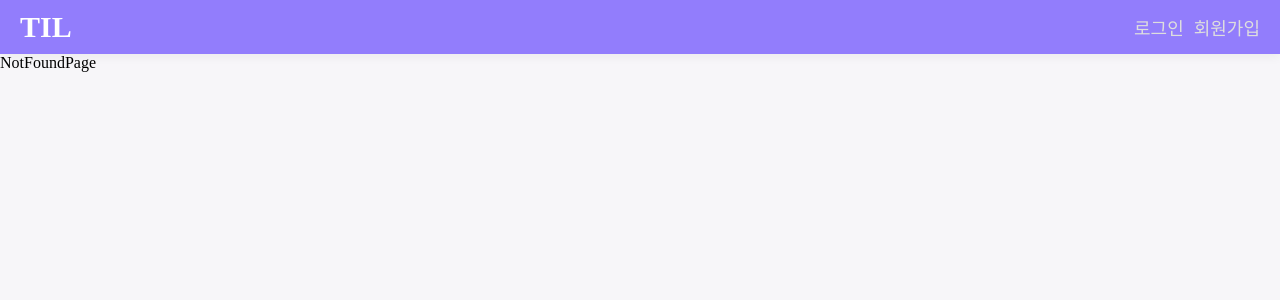
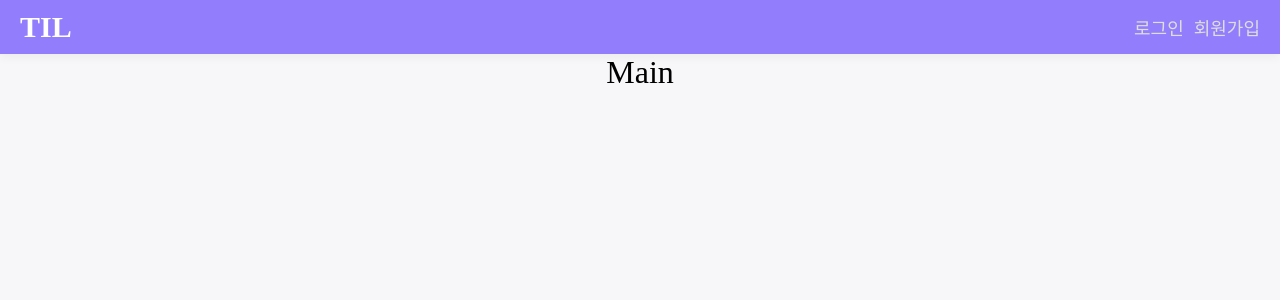
Before and after one commit to youngseoJi/vue-, a Vue app: page /main in a window 1280 px wide. Shown: the top 300 px of the page. Built offline with nearby package versions, Linux system fonts and the light colour scheme.

Commit message:
maipage 생성 및 - router 연결

```diff
--- a/src/components/LoginForm.vue
+++ b/src/components/LoginForm.vue
@@ -58,6 +58,8 @@
         };
         const { data } = await loginUser(userData);
         console.log(data.user.username);
+        // 로그인 성공 시 -> 메인 페이지로 router 이동
+        this.$router.push('/main');
         this.logMessage = `${data.user.username} 님 환영합니다`;
         // this.initForm();
       } catch (error) {
--- a/src/main.js
+++ b/src/main.js
@@ -3,8 +3,10 @@
 import router from '@/routes/index';
 
 Vue.config.productionTip = false;
+Vue.config.devtools = true; // Vue Devtools 작동을 위한 설정
+window.Vue = Vue; // 브라우저 콘솔에서 Vue 인식용
 
 new Vue({
+  router,
   render: h => h(App),
-  router, // router: router
 }).$mount('#app');
--- /dev/null
+++ b/src/views/MainPage.vue
@@ -0,0 +1,11 @@
+<template>
+  <div>
+    <h1>Main</h1>
+  </div>
+</template>
+
+<script>
+export default {};
+</script>
+
+<style></style>
```
Also changed, not shown: src/routes/index.js (+7 -1 lines).
